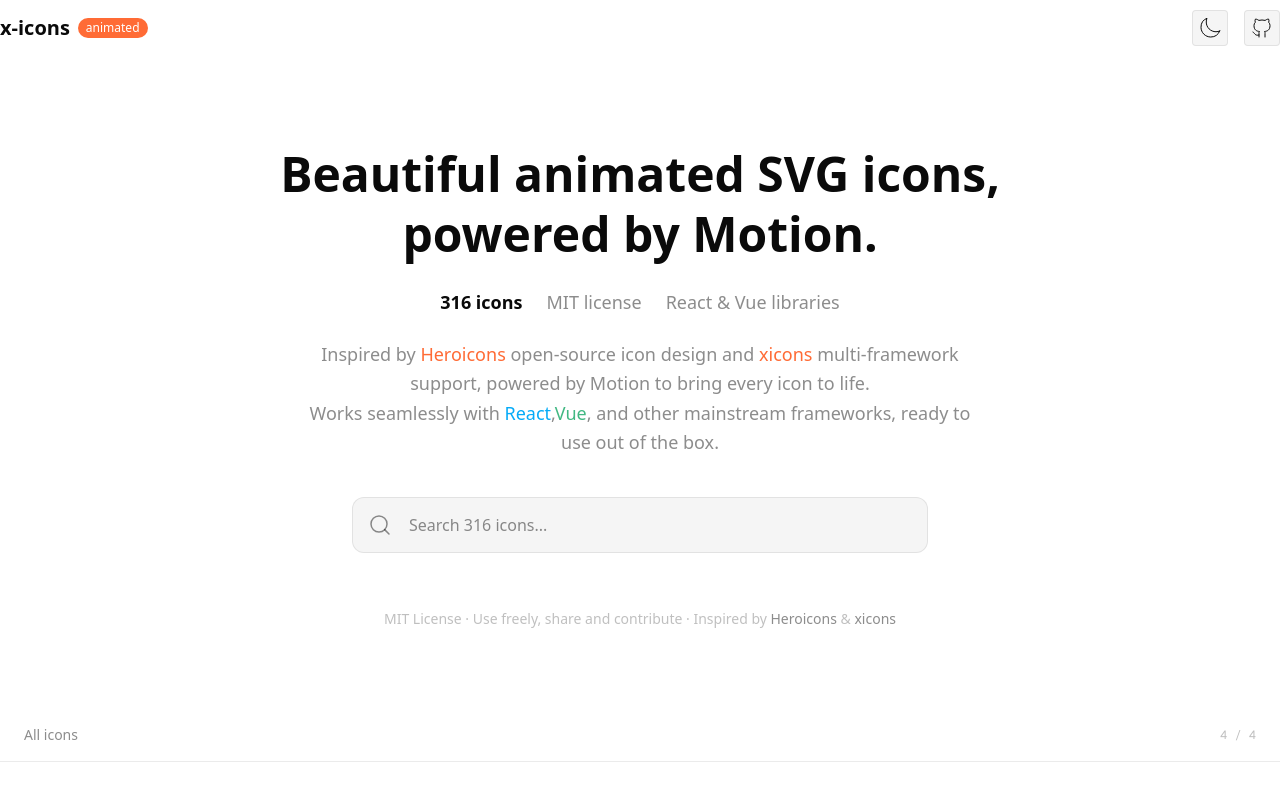
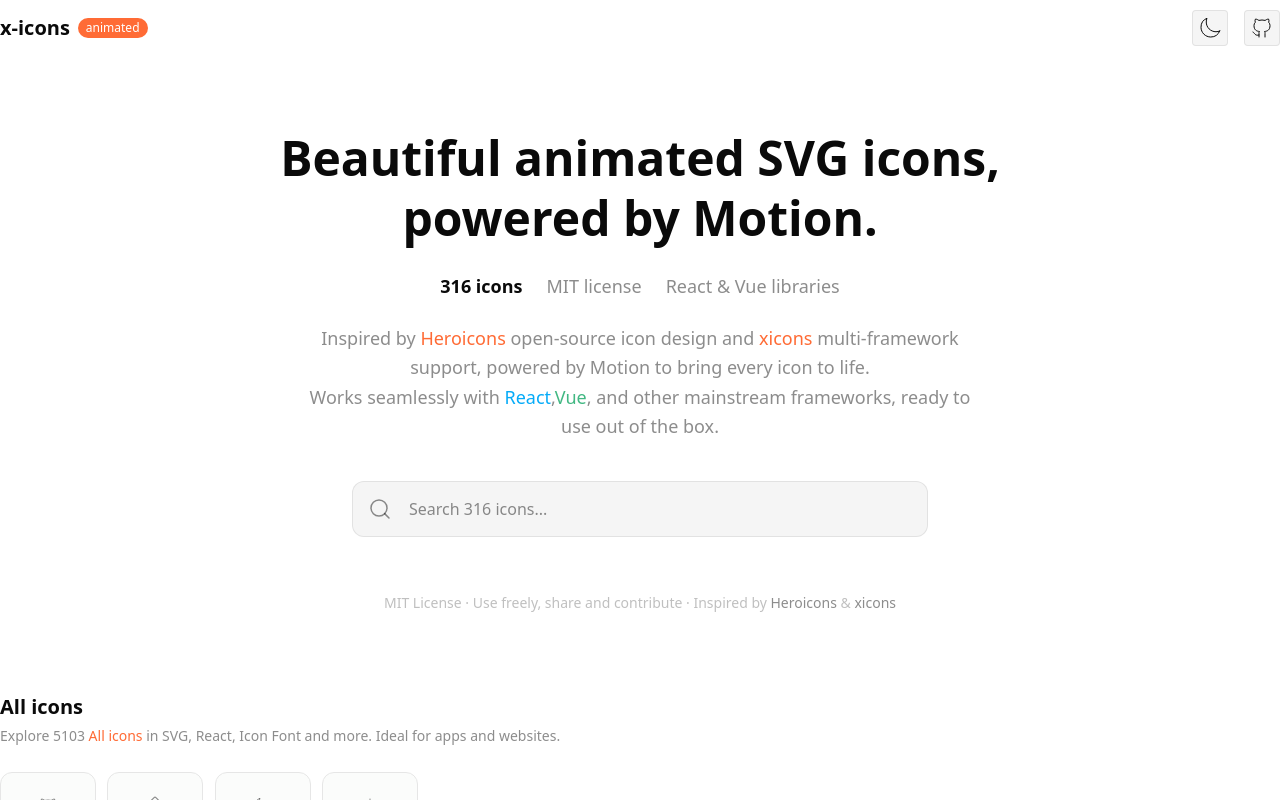
Before and after one commit to ChenHaoJie9527/x-icons-animated, a Next.js app in the folder apps/web/: page / in a window 1280 px wide. Built offline with nearby package versions, Linux system fonts and the light colour scheme.

Commit message:
feat: 优化icon-item卡片

```diff
--- a/apps/web/app/components/icon-list.tsx
+++ b/apps/web/app/components/icon-list.tsx
@@ -1,10 +1,10 @@
 "use client";
 
+import { motion } from "motion/react";
 import { useDeferredValue, useMemo, useRef, useState } from "react";
+import { PAGE_ANIMATIONS } from "@/lib/animation-timeline";
 import { ICON_LIST } from "@/lib/icon-registry";
 import type { IconAnimationHandle, IconMeta } from "@/lib/icon-types";
-import { PAGE_ANIMATIONS } from "@/lib/animation-timeline";
-import { motion } from "motion/react";
 
 type Icon = Pick<IconMeta, "name" | "keywords">;
 
@@ -42,15 +42,16 @@
 			className="flex flex-col h-full"
 			{...PAGE_ANIMATIONS.heroIconsContent}
 		>
-			<div className="flex items-center justify-between px-6 py-4 border-b border-border shrink-0">
-				<span className="text-sm text-muted">
+			<div className=" py-4 shrink-0 space-y-1">
+				<p className="text-xl text-foreground font-black">
 					{searchValue.trim()
 						? `${filteredIcons.length} result${filteredIcons.length !== 1 ? "s" : ""} for "${searchValue}"`
 						: "All icons"}
-				</span>
-				<span className="text-xs font-(family-name:--font-geist-mono) text-subtle tabular-nums">
-					{filteredIcons.length} / {icons.length}
-				</span>
+				</p>
+				<p className="text-sm text-muted mb-2 leading-relaxed">
+					Explore 5103 <span className="text-primary">All icons</span> in SVG,
+					React, Icon Font and more. Ideal for apps and websites.
+				</p>
 			</div>
 
 			{filteredIcons.length === 0 ? (
@@ -63,7 +64,7 @@
 					</p>
 				</div>
 			) : (
-				<div className="grid grid-cols-[repeat(auto-fill,minmax(128px,1fr))] gap-px flex-1 content-start">
+				<div className="grid grid-cols-[repeat(auto-fill,minmax(96px,1fr))] gap-2 flex-1 content-start">
 					{filteredIcons.map((icon) => (
 						<IconItem
 							copied={copiedName === icon.name}
@@ -95,7 +96,7 @@
 
 	return (
 		<button
-			className="group flex flex-col items-center justify-center gap-3 p-5 bg-background hover:bg-surface-hover transition-colors duration-150 cursor-pointer min-h-[128px]"
+			className="group flex flex-col items-center justify-center gap-3 border-[0.5px] rounded-xl size-24 border-icon-item-border bg-icon-item-bg hover:border-primary transition-colors duration-150 cursor-pointer"
 			onClick={() => onCopy(icon.name)}
 			onMouseEnter={() => animatedRef.current?.startAnimation()}
 			onMouseLeave={() => animatedRef.current?.stopAnimation()}
--- a/apps/web/app/components/story-timeline.tsx
+++ b/apps/web/app/components/story-timeline.tsx
@@ -14,7 +14,7 @@
 	onSearchChange,
 }: StoryTimelineProps) {
 	return (
-		<div className="w-full max-w-4xl mx-auto px-6 py-16 md:py-20">
+		<div className="w-full max-w-4xl mx-auto px-6 py-16 md:py-16">
 			<div className="text-center space-y-6">
 				<motion.h1
 					className="text-4xl md:text-5xl font-bold text-foreground leading-tight"
--- a/packages/tailwind-config/base.css
+++ b/packages/tailwind-config/base.css
@@ -17,6 +17,8 @@
 	--color-surface-hover: var(--surface-hover);
 	--color-border: var(--border);
 	--color-border-hover: var(--border-hover);
+	--color-icon-item-border: var(--icon-item-border);
+	--color-icon-item-bg: var(--icon-item-bg);
 	--color-primary: var(--primary);
 	--color-primary-hover: var(--primary-hover);
 	--color-muted: var(--muted);
@@ -41,6 +43,10 @@
 	/* 边框 */
 	--border: rgba(0, 0, 0, 0.08);
 	--border-hover: rgba(0, 0, 0, 0.15);
+
+	/* Icon item 卡片 */
+	--icon-item-border: #e6e6e6;
+	--icon-item-bg: #fbfcfb;
 
 	/* 主色 - 橙色 */
 	--primary: #ff6b35;
@@ -72,6 +78,10 @@
 	/* 边框 */
 	--border: rgba(255, 255, 255, 0.08);
 	--border-hover: rgba(255, 255, 255, 0.15);
+
+	/* Icon item 卡片 */
+	--icon-item-border: rgba(255, 255, 255, 0.12);
+	--icon-item-bg: #141414;
 
 	/* 主色 - 橙色（暗色模式下稍微降低饱和度） */
 	--primary: #ff7a50;
```
